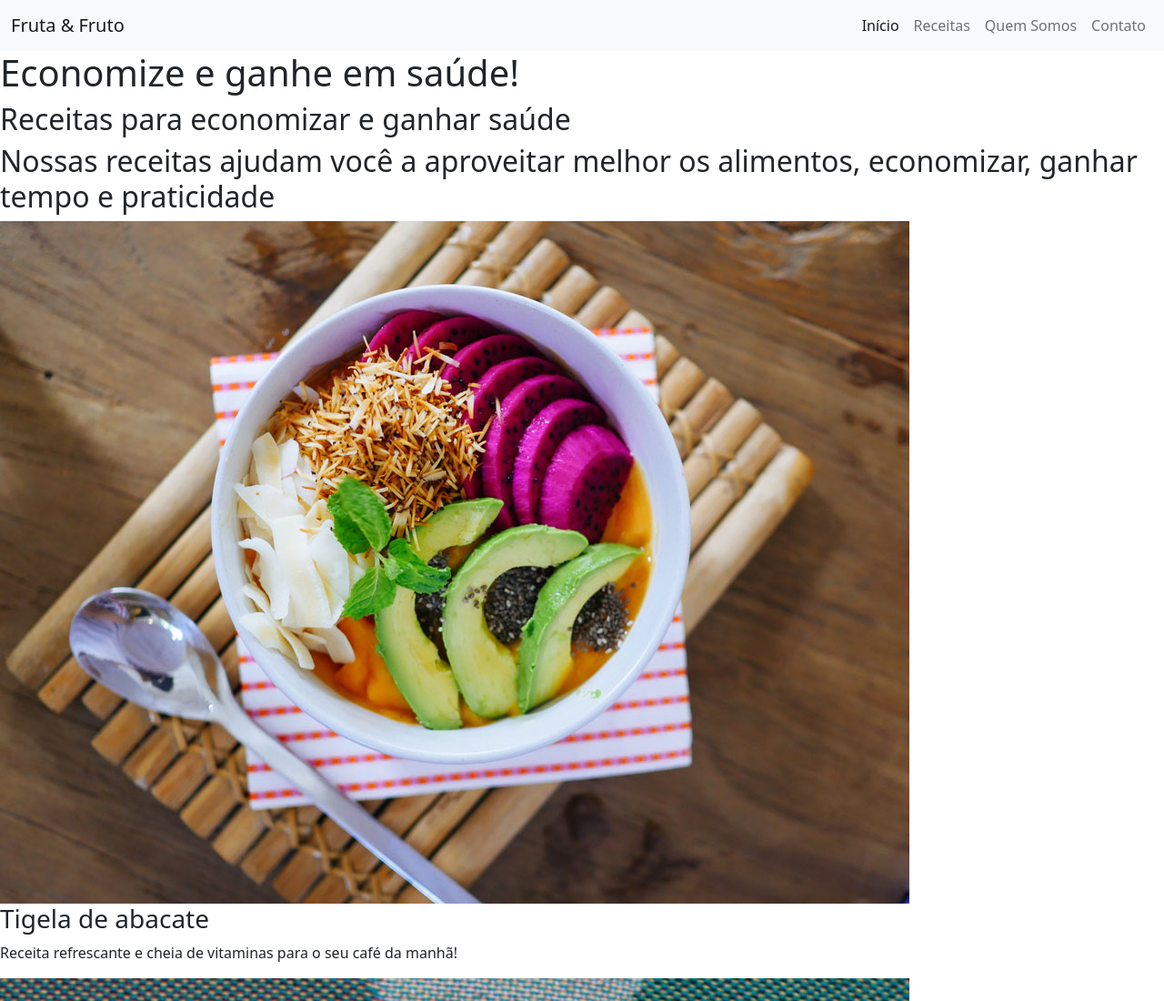
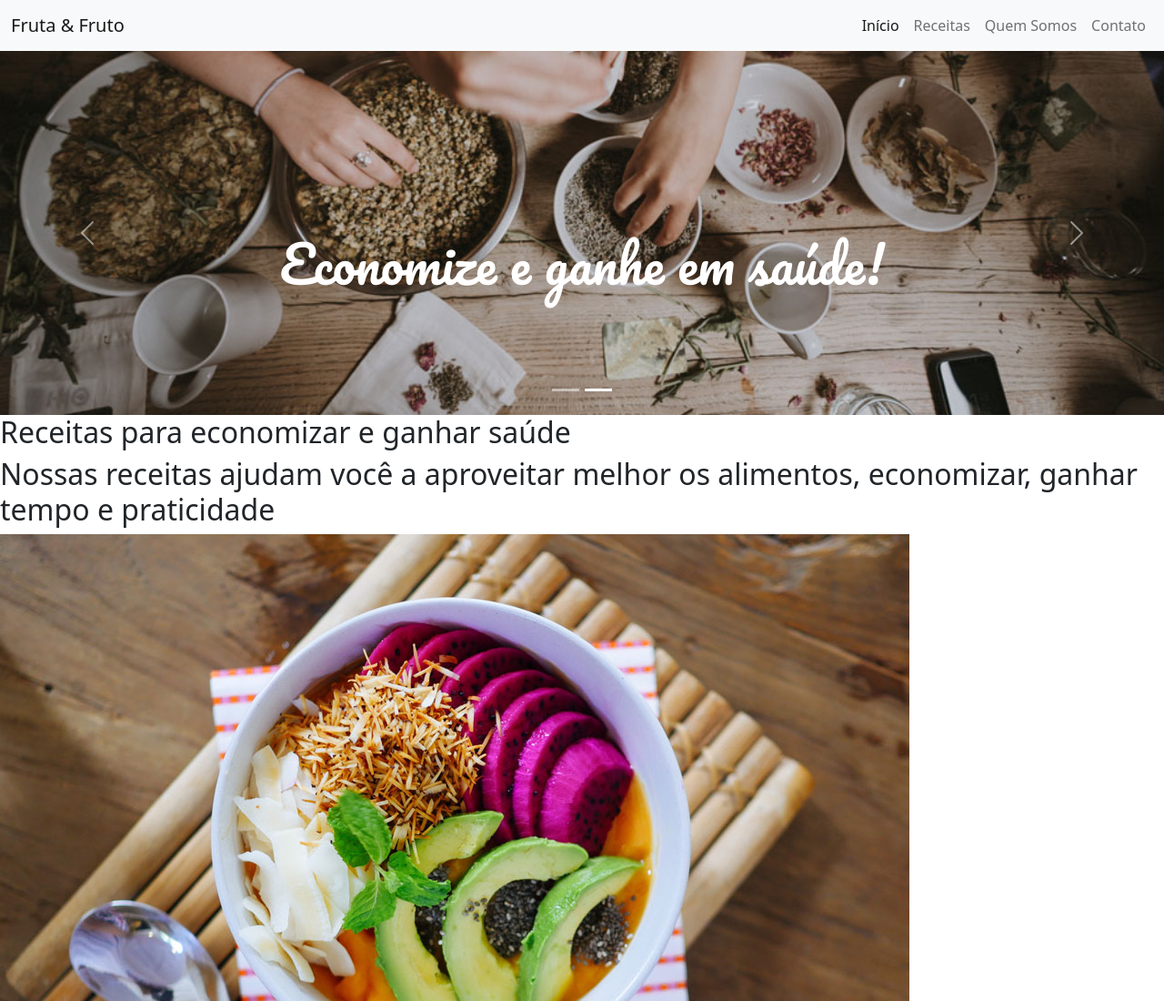
Before and after one commit to Volaxy/HTML_e_CSS-Bootstrap_4-Criando-uma-Landing-Page-Responsiva, a plain HTML site: page Fruta e Fruto/index.html in a window 1280 px wide. Shown: the top 1100 px of the page at 91% size. Drawn offline with nearby package versions, Linux system fonts and the light colour scheme.

Commit message:
ADD - Chapter 2 Completed

```diff
--- a/Fruta e Fruto/index.html
+++ b/Fruta e Fruto/index.html
@@ -1,23 +1,30 @@
 <!DOCTYPE html>
 <html>
+
 <head>
     <meta charset="utf-8">
     <meta name="viewport" content="width=device-width, initial-scale=1.0">
 
     <title>fruta e fruto</title>
 
+    <link rel="preconnect" href="https://fonts.googleapis.com">
+    <link rel="preconnect" href="https://fonts.gstatic.com" crossorigin>
+    <link href="https://fonts.googleapis.com/css2?family=Pacifico&display=swap" rel="stylesheet">
+
     <!-- CSS only -->
-        <link href="https://cdn.jsdelivr.net/npm/bootstrap@5.2.0/dist/css/bootstrap.min.css" rel="stylesheet" integrity="sha384-gH2yIJqKdNHPEq0n4Mqa/HGKIhSkIHeL5AyhkYV8i59U5AR6csBvApHHNl/vI1Bx" crossorigin="anonymous">
+    <link href="https://cdn.jsdelivr.net/npm/bootstrap@5.2.0/dist/css/bootstrap.min.css" rel="stylesheet"
+        integrity="sha384-gH2yIJqKdNHPEq0n4Mqa/HGKIhSkIHeL5AyhkYV8i59U5AR6csBvApHHNl/vI1Bx" crossorigin="anonymous">
 
-        <link rel="stylesheet" type="text/css" href="src/style.css">
+    <link rel="stylesheet" type="text/css" href="src/css/style.css">
 </head>
 
 <body>
-        <nav class="navbar navbar-expand-lg bg-light fixed-top">
+    <nav class="navbar navbar-expand-lg bg-light">
         <div class="container-fluid">
             <a class="navbar-brand" href="#">Fruta & Fruto</a>
 
-                <button class="navbar-toggler" type="button" data-bs-toggle="collapse" data-bs-target="#navbarNavAltMarkup" aria-controls="navbarNavAltMarkup" aria-expanded="false" aria-label="Toggle navigation">
+            <button class="navbar-toggler" type="button" data-bs-toggle="collapse" data-bs-target="#navbarNavAltMarkup"
+                aria-controls="navbarNavAltMarkup" aria-expanded="false" aria-label="Toggle navigation">
                 <span class="navbar-toggler-icon"></span>
             </button>
 
@@ -32,8 +39,40 @@
         </div>
     </nav>
 
-        <h1>Reaproveite melhor os alimentos!</h1>
-        <h1>Economize e ganhe em saúde!</h1>
+    <div id="carouselExampleCaptions" class="carousel slide" data-bs-ride="carousel" data-bs-interval="3000">
+        <div class="carousel-indicators">
+            <button type="button" data-bs-target="#carouselExampleCaptions" data-bs-slide-to="0" class="active"
+                aria-current="true" aria-label="Slide 1"></button>
+            <button type="button" data-bs-target="#carouselExampleCaptions" data-bs-slide-to="1"
+                aria-label="Slide 2"></button>
+        </div>
+
+        <div class="carousel-inner">
+            <div class="carousel-item active">
+                <img src="src/img/carrossel-img1.jpg" class="d-block w-100 image-carousel" alt="...">
+                <div class="carousel-caption d-none d-md-block h-50">
+                    <h1 class="font-title display-4">Reaproveite melhor os alimentos!</h1>
+                </div>
+            </div>
+            <div class="carousel-item">
+                <img src="src/img/carrossel-img2.jpg" class="d-block w-100 image-carousel" alt="...">
+                <div class="carousel-caption d-none d-md-block h-50">
+                    <h1 class="font-title display-4">Economize e ganhe em saúde!</h1>
+                </div>
+            </div>
+        </div>
+
+        <button class="carousel-control-prev" type="button" data-bs-target="#carouselExampleCaptions"
+            data-bs-slide="prev">
+            <span class="carousel-control-prev-icon" aria-hidden="true"></span>
+            <span class="visually-hidden">Previous</span>
+        </button>
+        <button class="carousel-control-next" type="button" data-bs-target="#carouselExampleCaptions"
+            data-bs-slide="next">
+            <span class="carousel-control-next-icon" aria-hidden="true"></span>
+            <span class="visually-hidden">Next</span>
+        </button>
+    </div>
 
     <h2>Receitas para economizar e ganhar saúde</h2>
     <h2>Nossas receitas ajudam você a aproveitar melhor os alimentos, economizar, ganhar tempo e praticidade</h2>
@@ -45,11 +84,13 @@
 
     <h3>Salada de kiwi</h3>
     <p>Receita refrescante e cheia de vitaminas para o seu café da manhã!</p>
-        <img src="src/img/receita-mix.jpg" alt="prato com mix de vegetais e mão de pessoa adicionando azeite, vista superior">
+    <img src="src/img/receita-mix.jpg"
+        alt="prato com mix de vegetais e mão de pessoa adicionando azeite, vista superior">
 
     <h3>Mix de vegetais</h3>
     <p>Receita refrescante e cheia de vitaminas para o seu café da manhã!</p>
-        <img src="src/img/receita-pimentoes.jpg" alt="prato de salada de pimentões com alguns ingredientes ao lado, vista superior">
+    <img src="src/img/receita-pimentoes.jpg"
+        alt="prato de salada de pimentões com alguns ingredientes ao lado, vista superior">
 
     <h3>Pimentões à Juliana</h3>
     <p>Receita refrescante e cheia de vitaminas para o seu café da manhã!</p>
@@ -57,7 +98,8 @@
 
     <h3>Prato oriental</h3>
     <p>Receita refrescante e cheia de vitaminas para o seu café da manhã!</p>
-        <img src="src/img/receita-beterrabas.jpg" alt="tigela com beterrabas e dentes de alho assados em primeiro plano, com ingredientes ao fundo">
+    <img src="src/img/receita-beterrabas.jpg"
+        alt="tigela com beterrabas e dentes de alho assados em primeiro plano, com ingredientes ao fundo">
 
     <h3>Beterrabas assadas</h3>
     <p>Receita refrescante e cheia de vitaminas para o seu café da manhã!</p>
@@ -65,6 +107,9 @@
     <p>contato:<a href="mailto:email@frutafruto.com.br">email@frutafruto.com.br</a></p>
 
     <!-- JavaScript Bundle with Popper -->
-        <script src="https://cdn.jsdelivr.net/npm/bootstrap@5.2.0/dist/js/bootstrap.bundle.min.js" integrity="sha384-A3rJD856KowSb7dwlZdYEkO39Gagi7vIsF0jrRAoQmDKKtQBHUuLZ9AsSv4jD4Xa" crossorigin="anonymous"></script>
+    <script src="https://cdn.jsdelivr.net/npm/bootstrap@5.2.0/dist/js/bootstrap.bundle.min.js"
+        integrity="sha384-A3rJD856KowSb7dwlZdYEkO39Gagi7vIsF0jrRAoQmDKKtQBHUuLZ9AsSv4jD4Xa"
+        crossorigin="anonymous"></script>
 </body>
+
 </html>
--- /dev/null
+++ b/Fruta e Fruto/src/css/style.css
@@ -0,0 +1,9 @@
+.image-carousel {
+    height: 400px;
+    object-fit: cover;
+    object-position: 0 80%;
+}
+
+.font-title {
+    font-family: 'Pacifico', cursive;
+}
```
Also changed, not shown: 1 other file. Lines whose indentation alone changed are shown as unchanged.
